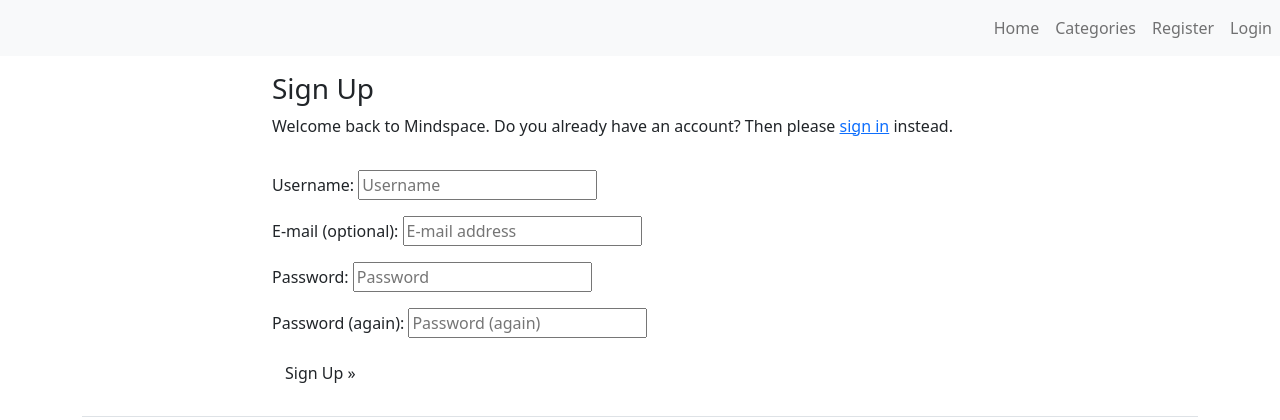
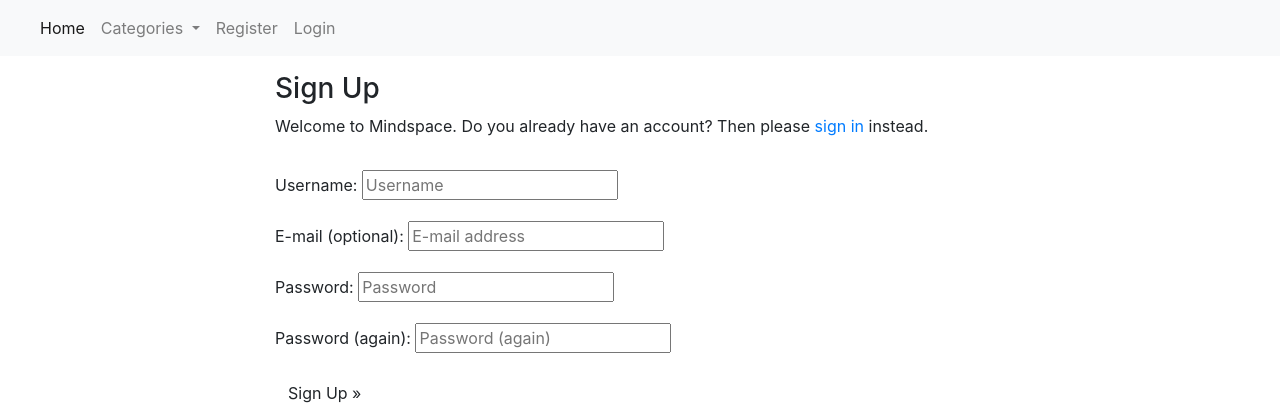
Before and after one commit to CAKarlsson/project4, a Django app: page /accounts/signup/ in a window 1280 px wide. Shown: the top 420 px of the page. Run offline with Django 3.2, Linux system fonts and the light colour scheme; some libraries are stand-ins or nearby versions.

Commit message:
Switch bootstrap version and add other scripts. Align content again after bootstrap changes.

```diff
--- a/blog/admin.py
+++ b/blog/admin.py
@@ -1,6 +1,6 @@
 from django.contrib import admin
+from django_summernote.admin import SummernoteModelAdmin
 from .models import Post, Comment
-from django_summernote.admin import SummernoteModelAdmin
 
 
 @admin.register(Post)
--- a/mindspace/settings.py
+++ b/mindspace/settings.py
@@ -67,8 +67,8 @@
     messages.ERROR: 'alert-danger',
 }
 
-CRISPY_ALLOWED_TEMPLATE_PACKS = "bootstrap5"
-CRISPY_TEMPLATE_PACK = 'bootstrap5'
+CRISPY_ALLOWED_TEMPLATE_PACKS = "bootstrap4"
+CRISPY_TEMPLATE_PACK = 'bootstrap4'
 
 ACCOUNT_EMAIL_VERIFICATION = 'none'
 
--- a/static/css/style.css
+++ b/static/css/style.css
@@ -2,25 +2,6 @@
     background-color: #F9FAFC;
 }
 
-/* #navbar {
-    position: absolute;
-    top: 0;
-    right: 0;
-    background-color: transparent;
-    color: white;
-    font-size: 17px;
-    font-weight: 500;
-} */
-
-/* .topnav {
-    overflow: hidden;
-    top: 0;
-    right: 0;
-}
-.topnav li{
-    display: inline;
-    padding: 10px 13px;
-} */
 .brand {
     font-family: Lato, sans-serif;
     font-size: 1.4rem;
@@ -80,3 +61,12 @@
     color: black;
 
 }
+hr {
+    border: 0;
+    width: 96%;
+    height: 1px;
+  }
+
+.navlogout {
+    text-align: center;
+}
--- a/templates/account/signup.html
+++ b/templates/account/signup.html
@@ -10,7 +10,7 @@
         <div class="col-md-8 mt-3 offset-md-2">
             <h3>{% trans "Sign Up" %}</h3>
 
-            <p>{% blocktrans %}Welcome back to Mindspace. Do you already have an account? Then please <a
+            <p>{% blocktrans %}Welcome to Mindspace. Do you already have an account? Then please <a
                     class="link" href="{{ login_url }}">sign in</a> instead.{% endblocktrans %}</p>
         </div>
     </div>
--- a/templates/base.html
+++ b/templates/base.html
@@ -9,13 +9,11 @@
     <title>Mindspace</title>
     <link rel="stylesheet" href="{%static 'css/style.css' %}">
     <!-- CSS only -->
-    <link href="https://cdn.jsdelivr.net/npm/bootstrap@5.2.0/dist/css/bootstrap.min.css" rel="stylesheet" integrity="sha384-gH2yIJqKdNHPEq0n4Mqa/HGKIhSkIHeL5AyhkYV8i59U5AR6csBvApHHNl/vI1Bx" crossorigin="anonymous">
-    <script src="https://cdn.jsdelivr.net/npm/bootstrap@5.0.1/dist/js/bootstrap.bundle.min.js"
-        integrity="sha384-gtEjrD/SeCtmISkJkNUaaKMoLD0//ElJ19smozuHV6z3Iehds+3Ulb9Bn9Plx0x4" crossorigin="anonymous"></script>
+    <link rel="stylesheet" href="https://stackpath.bootstrapcdn.com/bootstrap/4.4.1/css/bootstrap.min.css" integrity="sha384-Vkoo8x4CGsO3+Hhxv8T/Q5PaXtkKtu6ug5TOeNV6gBiFeWPGFN9MuhOf23Q9Ifjh" crossorigin="anonymous">
+    <script src="https://code.jquery.com/jquery-3.4.1.min.js" integrity="sha256-CSXorXvZcTkaix6Yvo6HppcZGetbYMGWSFlBw8HfCJo=" crossorigin="anonymous"></script>
+    <script src="https://cdn.jsdelivr.net/npm/popper.js@1.16.0/dist/umd/popper.min.js" integrity="sha384-Q6E9RHvbIyZFJoft+2mJbHaEWldlvI9IOYy5n3zV9zzTtmI3UksdQRVvoxMfooAo" crossorigin="anonymous"></script>
+    <script src="https://stackpath.bootstrapcdn.com/bootstrap/4.4.1/js/bootstrap.min.js" integrity="sha384-wfSDF2E50Y2D1uUdj0O3uMBJnjuUD4Ih7YwaYd1iqfktj0Uod8GCExl3Og8ifwB6" crossorigin="anonymous"></script>
     <script src="https://kit.fontawesome.com/38a4438365.js" crossorigin="anonymous"></script>
-
-</head>
-
 
 <body>
 
@@ -33,11 +31,21 @@
             </li>
             {% if user.is_authenticated %}
             <li class="nav-item">
-              <a class="nav-link" href="{% url 'account_logout' %}">Logout</a>
+              <a class="nav-link mt-n2" href="{% url 'account_logout' %}"></a>Logout</a>
             </li>
             {% else %}
-            <li class="nav-item">
-              <a class="nav-link" href="">Categories</a>
+            <li class="nav-item dropdown">
+              <a class="nav-link dropdown-toggle" href="#" id="navbarDropdown" role="button" data-toggle="dropdown" aria-haspopup="true" aria-expanded="false">
+                Categories
+              </a>
+              <div class="dropdown-menu" aria-labelledby="navbarDropdown">
+                <a class="dropdown-item" href="#">Gaming</a>
+                <a class="dropdown-item" href="#">Sports</a>
+                <a class="dropdown-item" href="#">Celebrities</a>
+                <a class="dropdown-item" href="#">Food</a>
+                <div class="dropdown-divider"></div>
+                <a class="dropdown-item" href="#">Hot topic</a>
+              </div>
             </li>
             <li class="nav-item">
               <a class="nav-link" href="{% url 'account_signup' %}">Register</a>
@@ -95,5 +103,6 @@
             alert.close();
         }, 2500);
     </script>
+
 </body>
 </html>
--- a/templates/index.html
+++ b/templates/index.html
@@ -21,14 +21,14 @@
 
         <!-- Blog Entries Column -->
         <div>
-            <div class="row">
+            <div class="row ml-3">
                 {% for post in post_list %}
                             <a href="{% url 'post_detail' post.slug  %}" class="post-link">
                                 <h2 class="card-title">{{ post.title }}</h2>
                                 <p class="card-text">{{ post.excerpt }}</p>
                             </a>
-                            <hr />
-                            <p class="card-text text-muted h6">{{ post.created_on}} <i class="far fa-heart"></i>
+                            <hr/>
+                            <p class="card-text text-muted h6 ">{{ post.created_on}} <i class="far fa-heart"></i>
                                 {{ post.number_of_likes }}</p>
                         </div>
                     </div>
```
Also changed, not shown: blog/urls.py (line endings or trailing spaces), blog/views.py (line endings or trailing spaces).
